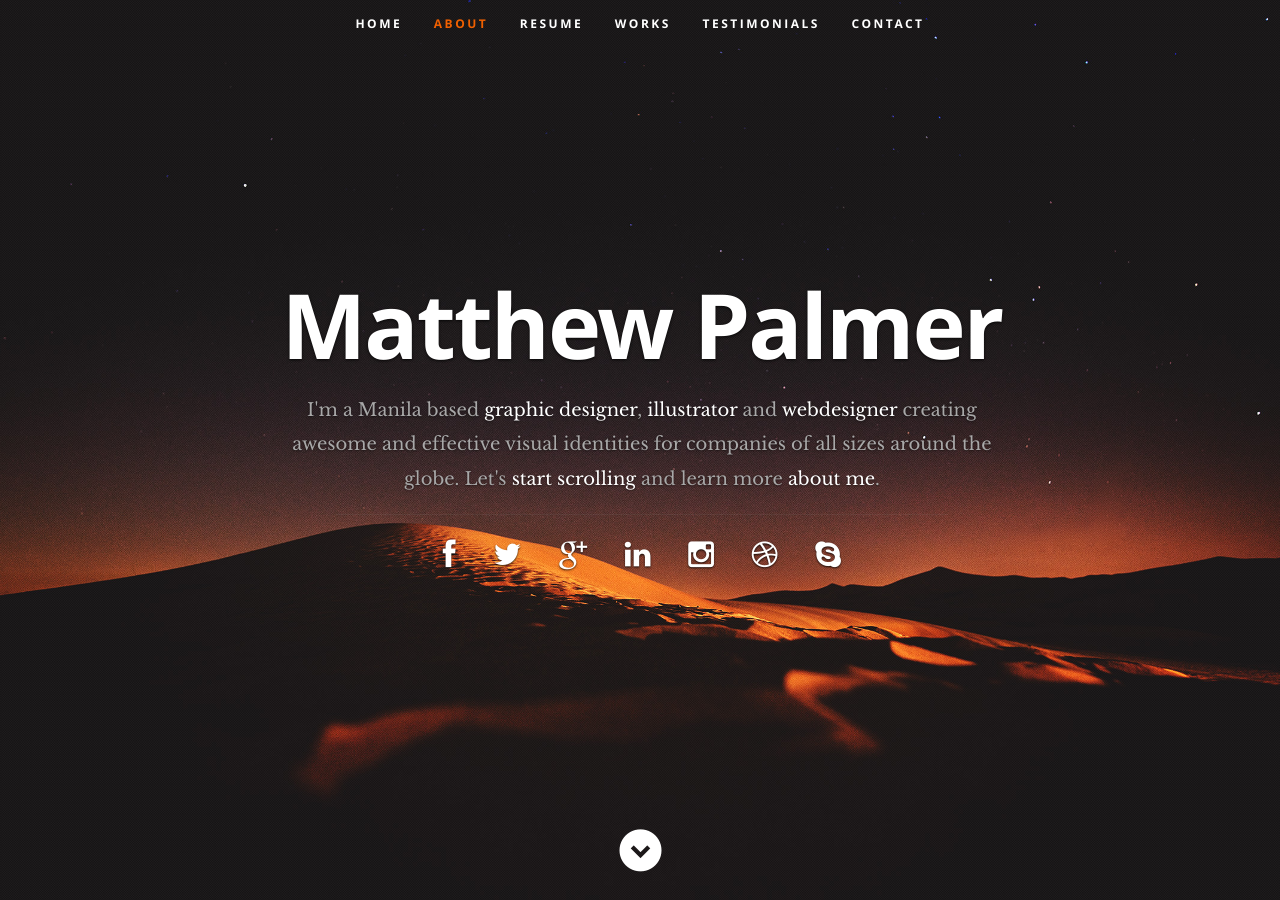
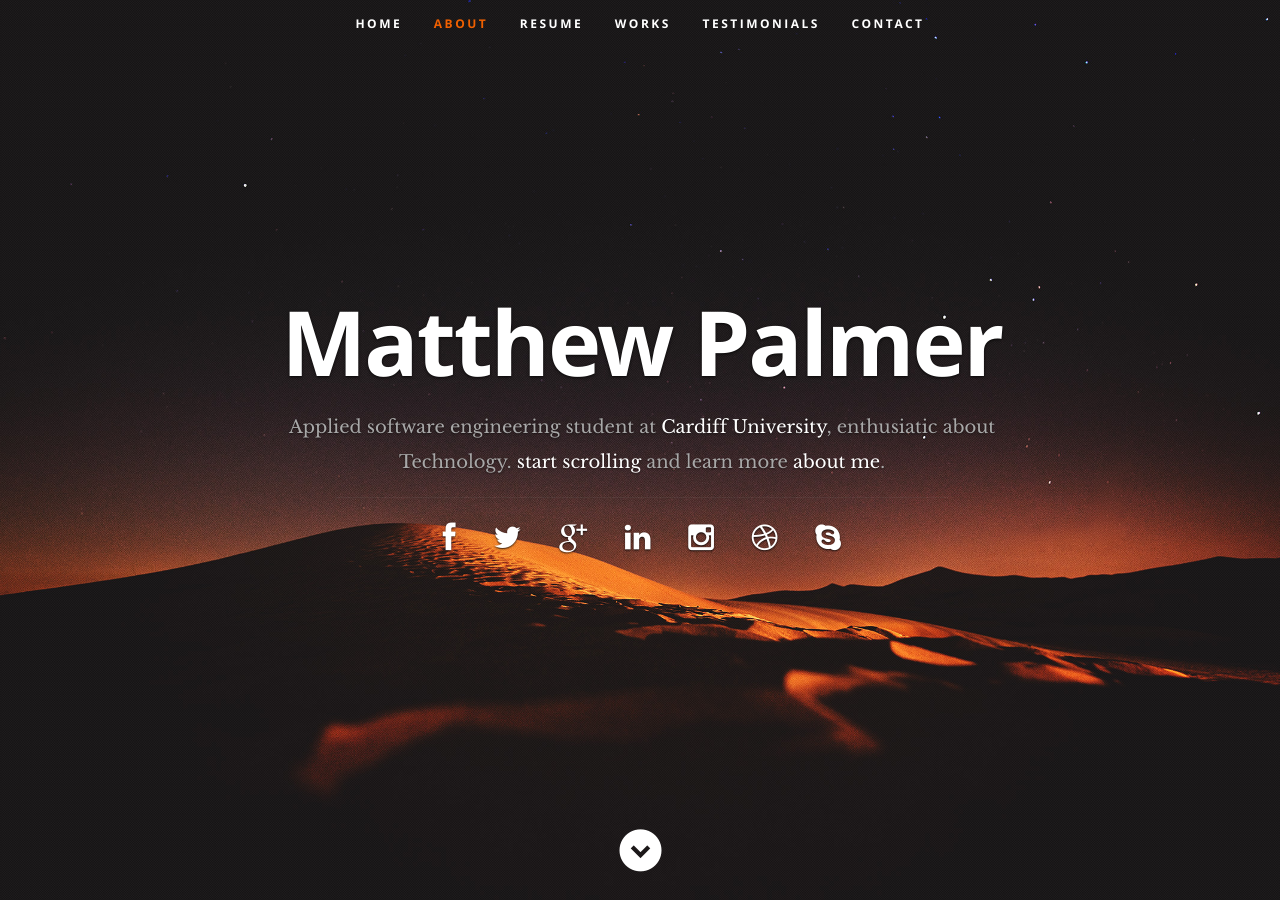
Before and after one commit to matthewandrewpalmer/matthewandrewpalmer.github.io, a Jekyll site: the page built from index.html, in a window 1280 px wide and 900 px high. Built offline with Jekyll 4.4.1, drawn with Linux system fonts in a browser that asks for light colours; nearby versions of some CDN libraries.

Commit message:
Added CV Information

```diff
--- a/_config.yml
+++ b/_config.yml
@@ -1,2 +1,3 @@
-name: Hank Quinlan, Horrible Cop
+name: Matthew Palmer
+site.name: Matthew Palmer
 markdown: kramdown
--- a/_layouts/default.html
+++ b/_layouts/default.html
@@ -74,11 +74,10 @@
         <div class="row banner">
             <div class="banner-text">
                 <h1 class="responsive-headline">{{ page.title }}</h1>
-                <h3>I'm a Manila based
-                    <span>graphic designer</span>,
+                <h3> {{ page.introduction }}
+                    <!-- <span>graphic designer</span>,
                     <span>illustrator</span> and
-                    <span>webdesigner</span> creating awesome and effective visual identities for companies of all sizes around
-                    the globe. Let's
+                    <span>webdesigner</span> -->
                     <a class="smoothscroll" href="#about">start scrolling</a>
                     and learn more
                     <a class="smoothscroll" href="#about">about me</a>.</h3>
--- a/index.html
+++ b/index.html
@@ -1,6 +1,5 @@
 ---
 layout: default
-page.title: Hank Quinlan, Horrible Cop
 title: Matthew Palmer
+introduction: Applied software engineering student at <span>Cardiff University</span>, enthusiatic about Technology.
 ---
-<h1> HEllo???</h1>
```
